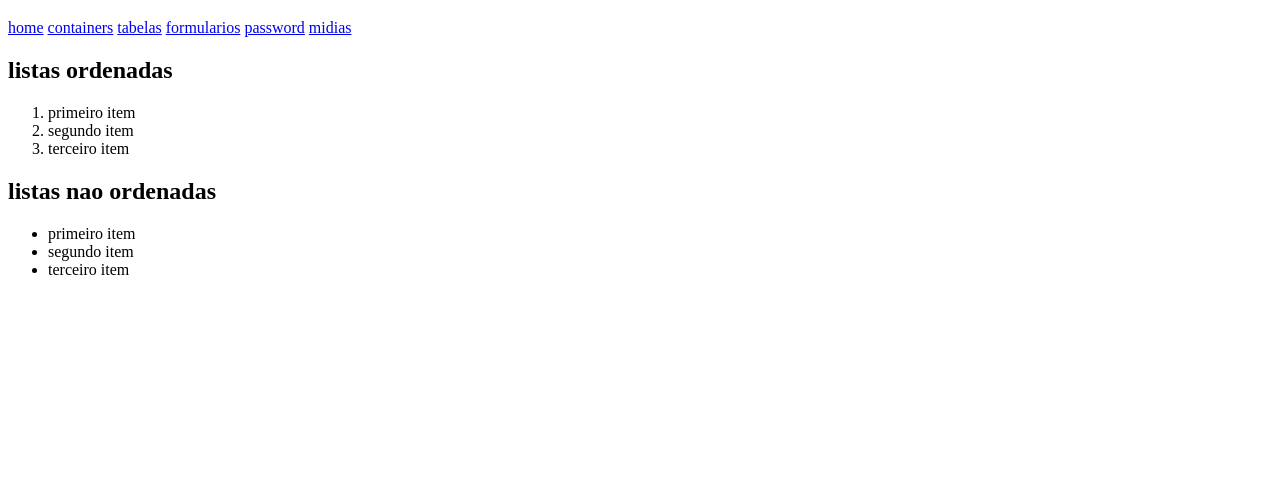
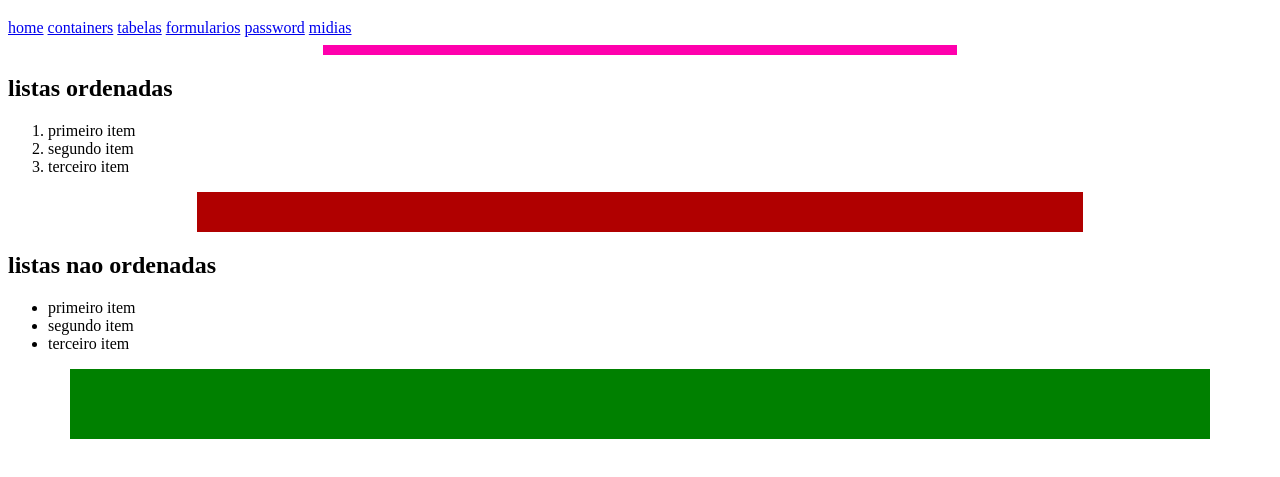
Before and after one commit to jeremiassantos29/Curso-Ebac, a plain HTML site: page listas.html in a window 1280 px wide. Shown: the part 61-538 px from the top of the page. Drawn offline with Linux system fonts and the light colour scheme.

Commit message:
chore: teste de <hr> e suas propriedades

```diff
--- a/listas.html
+++ b/listas.html
@@ -19,6 +19,7 @@
     </header>
     <main>
         <section>
+            <hr size="10" color="#ff00ad" width="50%">
             <h2>listas ordenadas</h2>
             <ol>
                 <li>primeiro item</li>
@@ -26,6 +27,7 @@
                 <li>terceiro item</li>
                 </ol>
         </section>
+        <hr size="40" color="rgb(200,000,000)" width="70%">
         <section>
             <h2>listas nao ordenadas</h2>
             <ul>
@@ -34,6 +36,7 @@
                 <li>terceiro item</li>
             </ul>
         </section>
+        <hr size="70" color="green" width="90%">
     </main>
 </body>
 </html>
```
